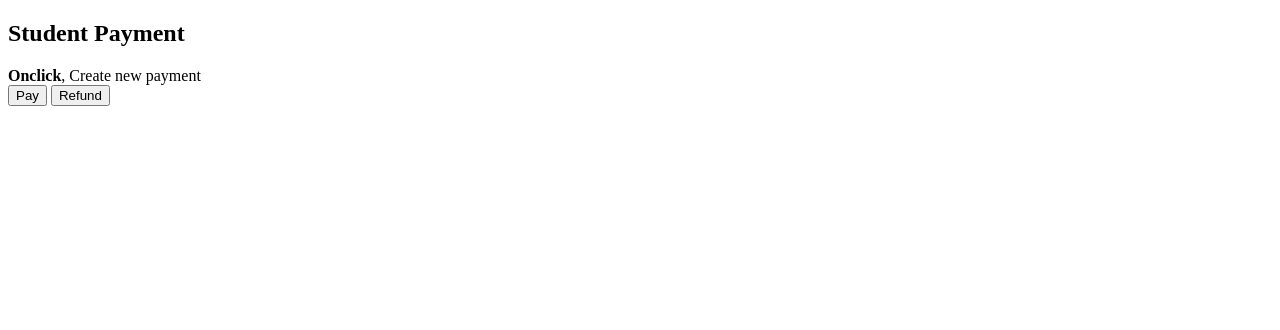
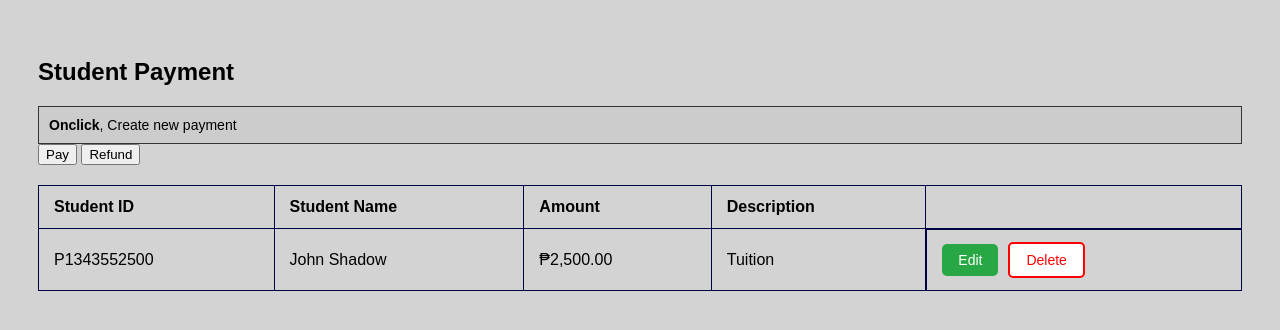
Before and after one commit to Burnzkie/project_1, a plain HTML site: page diosdado/index.html in a window 1280 px wide. Drawn offline with Linux system fonts and the light colour scheme.

Commit message:
table and style

```diff
--- a/diosdado/index.html
+++ b/diosdado/index.html
@@ -4,6 +4,7 @@
     <meta charset="UTF-8">
     <meta name="viewport" content="width=device-width, initial-scale=1.0">
     <title>STUDENT PAYMENT</title>
+    <link rel="stylesheet" href="style.css">
 </head>
 <body>
      <h2>Student Payment</h2>
@@ -14,5 +15,28 @@
     <button class="btn btn-refund">Refund</button>
   </div>
 
+  <table>
+    <thead>
+      <tr>
+        <th>Student ID</th>
+        <th>Student Name</th>
+        <th>Amount</th>
+        <th>Description</th>
+        <th></th>
+      </tr>
+    </thead>
+    <tbody>
+      <tr>
+        <td>P1343552500</td>
+        <td>John Shadow</td>
+        <td>₱2,500.00</td>
+        <td>Tuition</td>
+        <td class="btn-container">
+          <button class="button edit-btn" onclick="editPayment()">Edit</button>
+          <button class="button delete-btn" onclick="deletePayment()">Delete</button>
+        </td>
+      </tr>
+    </tbody>
+  </table>
 </body>
 </html>
--- /dev/null
+++ b/diosdado/style.css
@@ -0,0 +1,65 @@
+body {
+      font-family: Arial, sans-serif;
+      background-color: #d3d3d3;
+      padding: 30px;
+    }
+
+    h2 {
+      font-weight: bold;
+    }
+
+    table {
+      width: 100%;
+      border-collapse: collapse;
+      margin-top: 20px;
+    }
+
+    th, td {
+      padding: 12px 15px;
+      border: 1px solid #004;
+      text-align: left;
+    }
+
+    .button {
+      padding: 8px 16px;
+      font-size: 14px;
+      border: none;
+      border-radius: 5px;
+      cursor: pointer;
+    }
+
+    .pay-btn {
+      background-color: #28a745;
+      color: white;
+    }
+
+    .refund-btn {
+      background-color: white;
+      color: red;
+      border: 2px solid red;
+    }
+
+    .edit-btn {
+      background-color: #28a745;
+      color: white;
+    }
+
+    .delete-btn {
+      background-color: white;
+      color: red;
+      border: 2px solid red;
+    }
+
+    .note {
+      margin-top: 10px;
+      border: 1px solid #333;
+      background-color: #ccc;
+      padding: 10px;
+      font-size: 14px;
+    }
+
+    .btn-container {
+      display: flex;
+      gap: 10px;
+      align-items: center;
+    }
```
